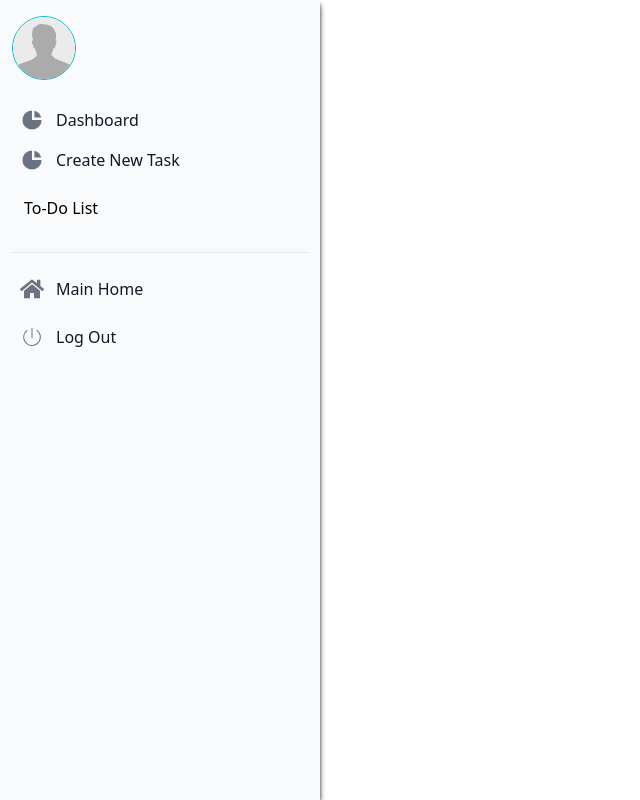
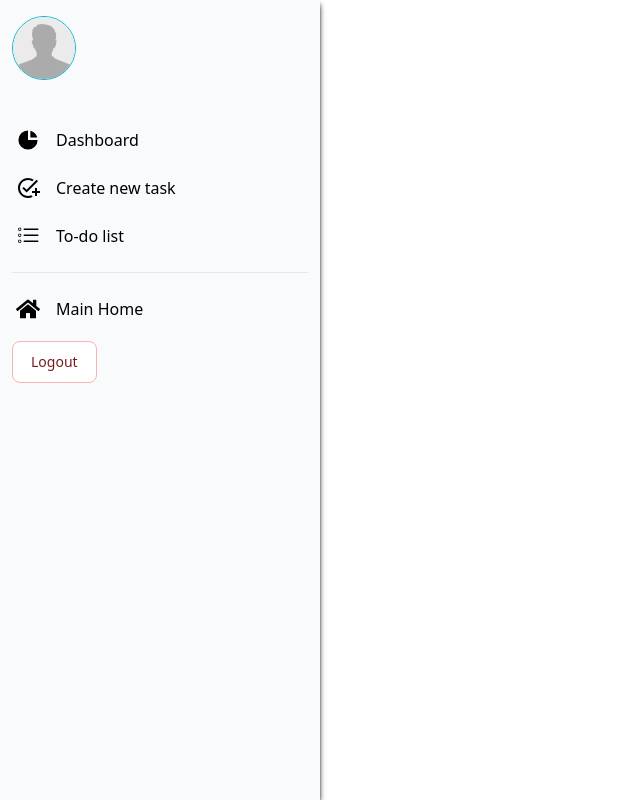
Before and after one commit to raselsharif/programmingHero-SCIC-job-task, a React (Vite) app: page /dashboard in a window 1280 px wide. Shown: the whole page, without its empty margins (0-640 px from the left). Built offline with nearby package versions, Linux system fonts and the light colour scheme.

Commit message:
added to do list

```diff
--- a/src/compoments/common/Footer/Footer.jsx
+++ b/src/compoments/common/Footer/Footer.jsx
@@ -1,11 +1,10 @@
-import { Footer as flowFooter } from "flowbite-react";
+import { Footer as FlowFooter } from "flowbite-react";
 import { NavLink } from "react-router-dom";
 import logo from "../../../assets/logo.png";
 import { FaFacebook, FaLinkedin } from "react-icons/fa";
 const Footer = () => {
   return (
     <div className="max-w-7xl mx-auto bg-[#233748] mt-20 text-white py-5 px-4">
-      <flowFooter>
       <div className="w-full text-center">
         <div className="flex flex-col items-center gap-8">
           <NavLink to="/">
@@ -15,25 +14,25 @@ const Footer = () => {
               alt="Flowbite React Logo"
             />
           </NavLink>
-            <flowFooter.LinkGroup>
-              <flowFooter.Link
+          <FlowFooter.LinkGroup>
+            <FlowFooter.Link
               className="text-white"
               href="https://www.facebook.com/raselsharif0/"
               target="_blank"
             >
               <FaFacebook className="text-3xl hover:opacity-80" />
-              </flowFooter.Link>
-              <flowFooter.Link
+            </FlowFooter.Link>
+            <FlowFooter.Link
               className="text-white"
               href="https://www.linkedin.com/in/raselsharif/"
               target="_blank"
             >
               <FaLinkedin className="text-3xl hover:opacity-80" />
-              </flowFooter.Link>
-            </flowFooter.LinkGroup>
+            </FlowFooter.Link>
+          </FlowFooter.LinkGroup>
         </div>
-          <flowFooter.Divider />
-          <flowFooter.Copyright
+        <FlowFooter.Divider />
+        <FlowFooter.Copyright
           className="text-gray-200"
           href="https://www.facebook.com/raselsharif0/"
           by="Rasel Sharif"
@@ -41,7 +40,6 @@ const Footer = () => {
           target="_blank"
         />
       </div>
-      </flowFooter>
     </div>
   );
 };
--- a/src/pages/Dashboard/DashSidebar.jsx
+++ b/src/pages/Dashboard/DashSidebar.jsx
@@ -1,47 +1,68 @@
-import { Sidebar } from "flowbite-react";
+import { Button, Sidebar } from "flowbite-react";
 import { HiChartPie } from "react-icons/hi";
 import { MdAddTask } from "react-icons/md";
 import { BsListTask } from "react-icons/bs";
 import { CiPower } from "react-icons/ci";
 import { FaHome } from "react-icons/fa";
 import demouser from "../../assets/demouser.png";
-import { NavLink } from "react-router-dom";
+import { Link, NavLink } from "react-router-dom";
 const DashSidebar = () => {
   return (
     <div className="h-screen shadow-md shadow-black">
       <Sidebar className="w-full">
-        <div className="mb-5">
+        <div className="mb-10">
           <img
             src={demouser}
             alt="user image"
             className="h-16 w-16 rounded-full border border-cyan-500"
           />
         </div>
-        <Sidebar.Items>
-          <Sidebar.ItemGroup>
-            <NavLink to={"/dashboard/home"}>
-              <Sidebar.Item href="#" icon={HiChartPie}>
-                Dashboard
-              </Sidebar.Item>
-            </NavLink>
-            <NavLink to={"/dashboard/create-task"}>
-              <Sidebar.Item href="#" icon={HiChartPie}>
-                Create New Task
-              </Sidebar.Item>
-            </NavLink>
-            <NavLink to={"/dashboard/home"}>
-              <Sidebar icon={HiChartPie}>To-Do List</Sidebar>
-            </NavLink>
-          </Sidebar.ItemGroup>
-          <Sidebar.ItemGroup>
-            <Sidebar.Item href="#" icon={FaHome}>
-              Main Home
-            </Sidebar.Item>
-            <Sidebar.Item href="#" icon={CiPower}>
-              Log Out
-            </Sidebar.Item>
-          </Sidebar.ItemGroup>
-        </Sidebar.Items>
+        <div className="space-y-2">
+          <NavLink
+            to={"/dashboard/home"}
+            className={({ isActive }) =>
+              isActive
+                ? "bg-cyan-600 text-white py-2 px-1 rounded-md flex gap-4"
+                : "bg-inherit text-black py-2 px-1 rounded-md flex gap-4"
+            }
+          >
+            <HiChartPie className="text-2xl" />
+            Dashboard
+          </NavLink>
+          <NavLink
+            to={"/dashboard/create-task"}
+            className={({ isActive }) =>
+              isActive
+                ? "bg-cyan-600 text-white py-2 px-1 rounded-md flex gap-4"
+                : "bg-inherit text-black py-2 px-1 rounded-md flex gap-4"
+            }
+          >
+            <MdAddTask className="text-2xl" />
+            Create new task
+          </NavLink>
+          <NavLink
+            to={"/dashboard/todo-list"}
+            className={({ isActive }) =>
+              isActive
+                ? "bg-cyan-600 text-white py-2 px-1 rounded-md flex gap-4"
+                : "bg-inherit text-black py-2 px-1 rounded-md flex gap-4"
+            }
+          >
+            <BsListTask className="text-2xl" />
+            To-do list
+          </NavLink>
+        </div>
+
+        <Sidebar.ItemGroup>
+          <Link
+            to={"/"}
+            className="flex gap-4 mb-3 hover:bg-cyan-600 hover:text-white py-2 px-1 rounded-md"
+          >
+            <FaHome className="text-2xl " />
+            Main Home
+          </Link>
+          <Button color="red">Logout</Button>
+        </Sidebar.ItemGroup>
       </Sidebar>
     </div>
   );
--- /dev/null
+++ b/src/pages/Dashboard/ToDoList/ToDoCard.jsx
@@ -0,0 +1,25 @@
+import { MdDelete } from "react-icons/md";
+
+const ToDoCard = ({ task }) => {
+  //   console.log(task);
+  const handleDelete = (id) => {
+    console.log(id);
+  };
+  return (
+    <div className="border border-cyan-600 p-3 flex justify-between">
+      <div>
+        <h3 className="font-semibold">Title: {task?.title}</h3>
+        <p>Detail: {task?.des}</p>
+        <div>
+          <p>Deadline: {task?.deadLine}</p>
+          <p>Priority: {task?.priority}</p>
+        </div>
+      </div>
+      <div onClick={() => handleDelete(task?._id)}>
+        <MdDelete className="text-red-700 text-2xl hover:opacity-80 cursor-pointer" />
+      </div>
+    </div>
+  );
+};
+
+export default ToDoCard;
--- /dev/null
+++ b/src/pages/Dashboard/ToDoList/TodoList.jsx
@@ -0,0 +1,28 @@
+import { useEffect, useState } from "react";
+import ToDoCard from "./ToDoCard";
+import axios from "axios";
+
+const TodoList = () => {
+  const [tasks, setTasks] = useState([]);
+  //   console.log(tasks);
+  useEffect(() => {
+    axios.get("http://localhost:5000/tasks").then((res) => {
+      setTasks(res.data);
+    });
+  }, []);
+  return (
+    <div className="mt-20 p-4">
+      <div>
+        <h3 className="text-center mb-4 text-cyan-600 text-2xl">To-do</h3>
+        <div className="flex flex-col gap-3">
+          {tasks?.map((task) => (
+            <ToDoCard key={task._id} task={task} />
+          ))}
+          <ToDoCard />
+        </div>
+      </div>
+    </div>
+  );
+};
+
+export default TodoList;
--- a/src/routes/Routers.jsx
+++ b/src/routes/Routers.jsx
@@ -8,6 +8,7 @@ import About from "../Sections/About";
 import Dashboard from "../pages/Dashboard/Dashboard";
 import DashboardHome from "../pages/Dashboard/DashboardHome/DashboardHome";
 import CreateTask from "../pages/Dashboard/CreatTask/CreateTask";
+import TodoList from "../pages/Dashboard/ToDoList/TodoList";
 
 const routers = createBrowserRouter([
   {
@@ -49,6 +50,10 @@ const routers = createBrowserRouter([
         path: "/dashboard/create-task",
         element: <CreateTask />,
       },
+      {
+        path: "/dashboard/todo-list",
+        element: <TodoList />,
+      },
     ],
   },
 ]);
```
Lines whose indentation alone changed are shown as unchanged.
